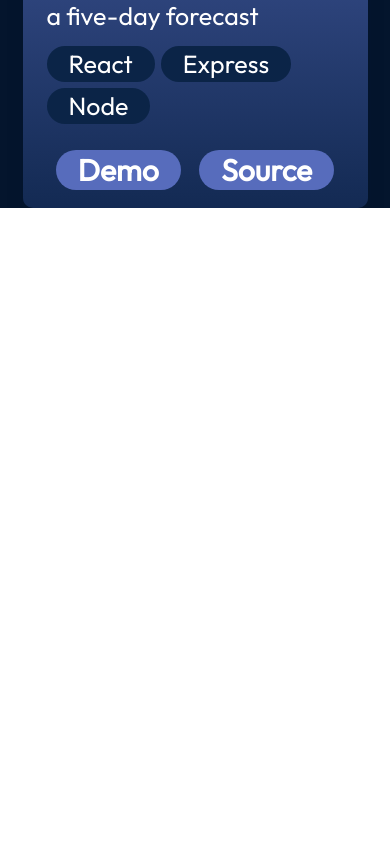
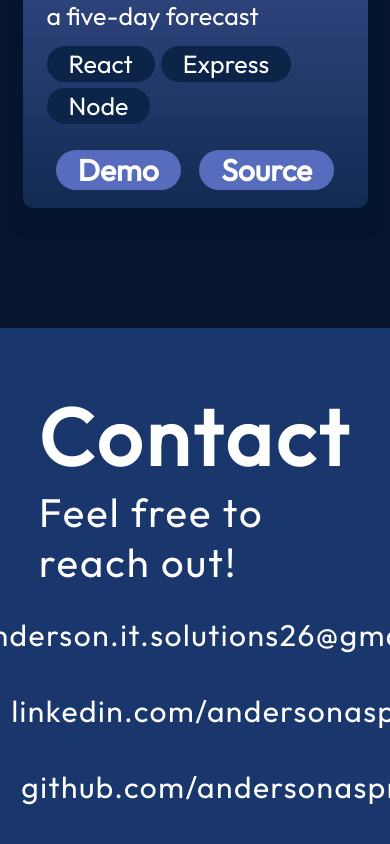
Before and after one commit to andersonasprilla/React_Portfolio, a React (Vite) app: page / in a window 390 px wide. Shown: the part 6657-7501 px from the top of the page. Before the commit the page ends 6865 px from the top, so only its background shows below. Built offline with nearby package versions, Linux system fonts and the light colour scheme.

Commit message:
add contact

```diff
--- a/src/App.jsx
+++ b/src/App.jsx
@@ -1,6 +1,6 @@
 import styles from "./App.module.css";
 import { About } from "./components/About/About";
-// import { Contact } from "./components/Contact/Contact";
+import { Contact } from "./components/Contact/Contact";
 import { Experience } from "./components/Experience/Experience";
 import { Hero } from "./components/Hero/Hero";
 import { Navbar } from "./components/Navbar/Navbar";
@@ -14,7 +14,7 @@
       <About />
        <Experience />
       <Projects />
-      {/* <Contact />  */}
+      <Contact />
     </div>
   );
 }
--- a/src/components/About/About.jsx
+++ b/src/components/About/About.jsx
@@ -1,7 +1,7 @@
 import React from "react";
 
 import styles from "./About.module.css";
-import { getImageUrl } from "../../../utils";
+import { getImageUrl } from "../../utils";
 
 export const About = () => {
   return (
--- /dev/null
+++ b/src/components/Contact/Contact.jsx
@@ -0,0 +1,32 @@
+import React from "react";
+
+import styles from "./Contact.module.css";
+import { getImageUrl } from "../../utils";
+
+export const Contact = () => {
+  return (
+    <footer id="contact" className={styles.container}>
+      <div className={styles.text}>
+        <h2>Contact</h2>
+        <p>Feel free to reach out!</p>
+      </div>
+      <ul className={styles.links}>
+        <li className={styles.link}>
+          <img src={getImageUrl("contact/emailIcon.png")} alt="Email icon" />
+          <a href="mailto:anderson.it.solutions26@gmail.com">anderson.it.solutions26@gmail.com</a>
+        </li>
+        <li className={styles.link}>
+          <img
+            src={getImageUrl("contact/linkedinIcon.png")}
+            alt="LinkedIn icon"
+          />
+          <a href="https://www.linkedin.com/in/andersonasprilla/">linkedin.com/andersonasprilla</a>
+        </li>
+        <li className={styles.link}>
+          <img src={getImageUrl("contact/githubIcon.png")} alt="Github icon" />
+          <a href="https://github.com/andersonasprilla">github.com/andersonasprilla</a>
+        </li>
+      </ul>
+    </footer>
+  );
+};
--- /dev/null
+++ b/src/components/Contact/Contact.module.css
@@ -0,0 +1,64 @@
+@import "../../vars.css";
+
+.container {
+  color: var(--color-text);
+  margin-top: 120px;
+  background-color: var(--color-secondary);
+  display: flex;
+  flex-direction: row;
+  justify-content: space-evenly;
+  width: 100vw;
+  padding: 58px 10%;
+  gap: 10px;
+}
+
+.text h2 {
+  font-size: 80px;
+  font-weight: 700;
+  letter-spacing: 4px;
+}
+
+.text p {
+  font-size: 40px;
+  font-weight: 400;
+  letter-spacing: 2px;
+}
+
+.links {
+  display: flex;
+  flex-direction: column;
+  align-items: flex-start;
+  list-style: none;
+  gap: 26px;
+}
+
+.link {
+  display: flex;
+  align-items: center;
+  gap: 25px;
+}
+
+.link a {
+  color: var(--color-text);
+  text-decoration: none;
+  font-size: 30px;
+  font-weight: 400;
+  letter-spacing: 1.5px;
+}
+
+@media screen and (max-width: 830px) {
+  .container {
+    flex-direction: column;
+    gap: 23px;
+  }
+
+  .text {
+    display: flex;
+    flex-direction: column;
+    align-items: center;
+  }
+
+  .links {
+    align-items: center;
+  }
+}
--- a/src/components/Experience/Experience.jsx
+++ b/src/components/Experience/Experience.jsx
@@ -3,7 +3,7 @@
 import styles from "./Experience.module.css";
 import skills from "../../data/skills.json";
 import history from "../../data/history.json";
-import { getImageUrl } from "../../../utils";
+import { getImageUrl } from "../../utils";
 
 export const Experience = () => {
   return (
--- a/src/components/Hero/Hero.jsx
+++ b/src/components/Hero/Hero.jsx
@@ -1,7 +1,7 @@
 import React from "react";
 
 import styles from "./Hero.module.css";
-import { getImageUrl } from "../../../utils";
+import { getImageUrl } from "../../utils";
 
 export const Hero = () => {
   return (
--- a/src/components/Navbar/Navbar.jsx
+++ b/src/components/Navbar/Navbar.jsx
@@ -1,7 +1,7 @@
 import React, { useState } from "react";
 
 import styles from "./Navbar.module.css";
-import { getImageUrl } from "../../../utils";
+import { getImageUrl } from "../../utils";
 
 export const Navbar = () => {
   const [menuOpen, setMenuOpen] = useState(false);
--- a/src/components/Projects/ProjectCard.jsx
+++ b/src/components/Projects/ProjectCard.jsx
@@ -1,7 +1,7 @@
 import React from "react";
 
 import styles from "./ProjectCard.module.css";
-import { getImageUrl } from "../../../utils";
+import { getImageUrl } from "../../utils";
 
 export const ProjectCard = ({
   project: { title, imageSrc, description, skills, demo, source },
```
Also changed, not shown: src/utils.js (renamed from utils.js).
